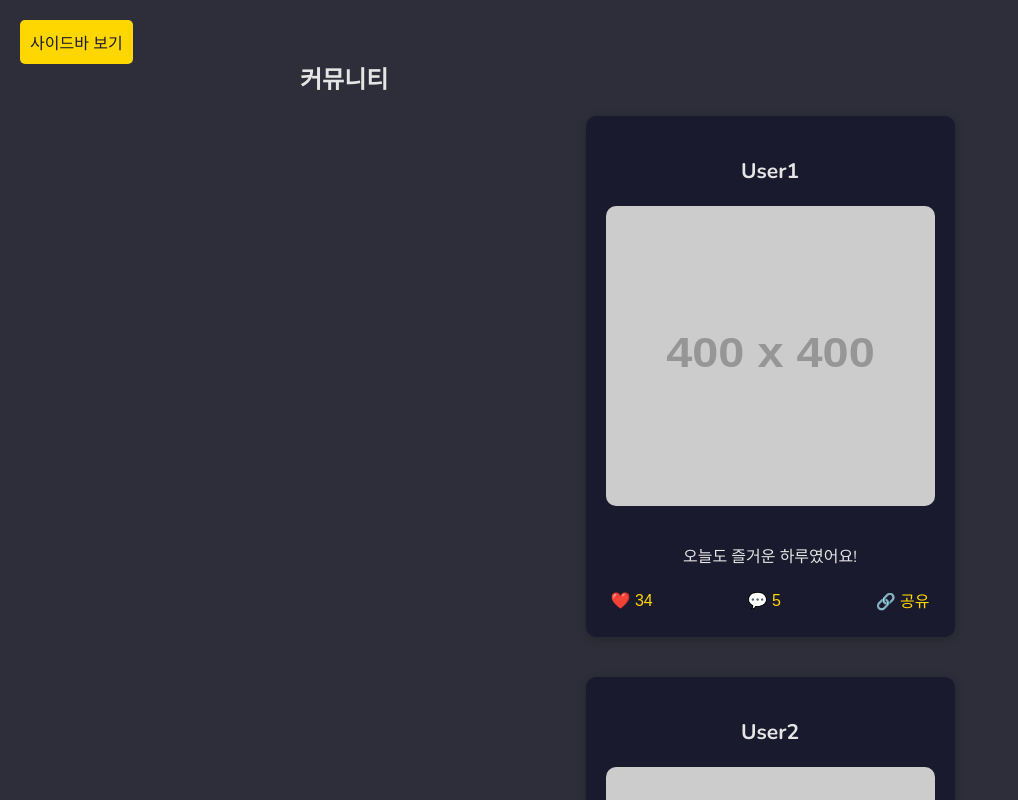
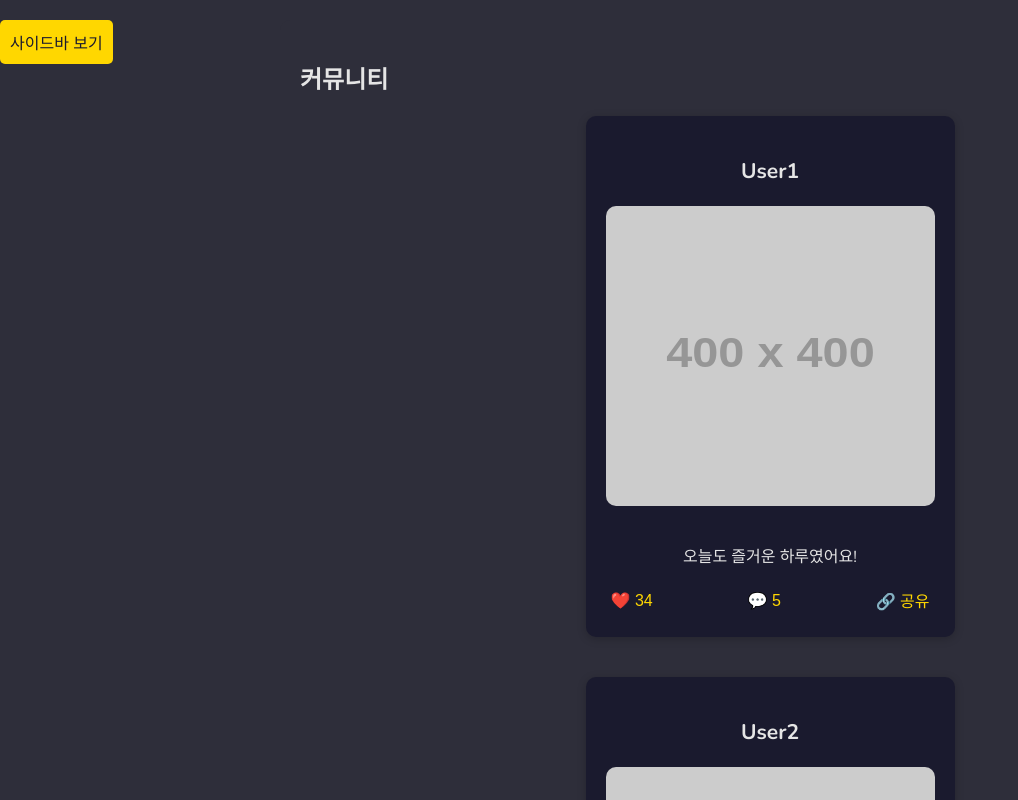
Before and after one commit to meraki95/magic_diary, a React (Create React App) app: page /community in a window 1280 px wide. Shown: the whole page, without its empty margins (0-1018 px from the left). Built offline with nearby package versions, Linux system fonts and the light colour scheme.

Commit message:
Update build settings and configuration

```diff
--- a/src/App.css
+++ b/src/App.css
@@ -2,14 +2,17 @@
   display: flex;
   height: 100vh;
   transition: all 0.3s ease;
+  min-height: 100vh;
 }
 
 .sidebar-visible .content {
   margin-left: 250px; /* 사이드바가 있을 때 메인 콘텐츠에 여백 추가 */
+  transition: margin-left 0.3s ease;
 }
 
 .sidebar-hidden .content {
   margin-left: 0;
+  transition: margin-left 0.3s ease;
 }
 
 .content {
--- a/src/App.js
+++ b/src/App.js
@@ -1,4 +1,4 @@
-import React, { useState, useCallback } from 'react';
+import React, { useState, useCallback, useEffect } from 'react';
 import { BrowserRouter as Router, Route, Routes, useLocation } from 'react-router-dom';
 import Home from './components/Home';
 import StartPage from './components/StartPage';
@@ -28,16 +28,28 @@ function AppContent() {
     }
   }, []);
 
+  useEffect(() => {
+    setSidebarVisible(false);
+  }, [location]);
+
+  const handleBackgroundClick = useCallback((e) => {
+    if (e.target === e.currentTarget) {
+      setSidebarVisible(false);
+    }
+  }, []);
+
   const isStartPage = location.pathname === '/';
 
   return (
-    <div className={`App ${sidebarVisible ? '' : 'sidebar-hidden'}`}>
+    <div
+      className={`App ${sidebarVisible ? 'sidebar-visible' : 'sidebar-hidden'}`}
+      onClick={handleBackgroundClick}
+    >
       {!isStartPage && <NavBar sidebarVisible={sidebarVisible} toggleSidebar={toggleSidebar} />}
-      <div className={`content ${sidebarVisible ? 'sidebar-visible' : 'sidebar-hidden'}`}>
+      <div className="content">
         <Routes>
           <Route path="/" element={<StartPage />} />
           <Route path="/home" element={<Home toggleSidebar={toggleSidebar} />} />
-          <Route path="/home" element={<Home />} />
           <Route path="/write" element={<DiaryForm />} />
           <Route path="/characters" element={<CharacterSetup />} />
           <Route path="/profile" element={<Profile />} />
--- a/src/components/NavBar.js
+++ b/src/components/NavBar.js
@@ -3,16 +3,13 @@ import { NavLink } from 'react-router-dom';
 import '../styles/NavBar.css';
 
 function NavBar({ sidebarVisible, toggleSidebar }) {
-  const buttonStyle = {
-    left: sidebarVisible ? '260px' : '20px',
-  };
   return (
     <>
-        <div className={`navbar ${sidebarVisible ? 'visible' : ''}`}>
+      <div className={`navbar ${sidebarVisible ? 'visible' : ''}`} onClick={(e) => e.stopPropagation()}>
         <nav>
           <ul>
             <li>
-            <NavLink to="/home" className={({ isActive }) => isActive ? "nav-link active" : "nav-link"}>
+              <NavLink to="/home" className={({ isActive }) => isActive ? "nav-link active" : "nav-link"}>
                 홈
               </NavLink>
             </li>
@@ -49,7 +46,7 @@ function NavBar({ sidebarVisible, toggleSidebar }) {
           </ul>
         </nav>
       </div>
-      <button className="toggle-sidebar-btn" style={buttonStyle} onClick={toggleSidebar}>
+      <button className="toggle-sidebar-btn" onClick={() => toggleSidebar()} style={{zIndex: 1000}}>
         {sidebarVisible ? '사이드바 숨기기' : '사이드바 보기'}
       </button>
     </>
```
